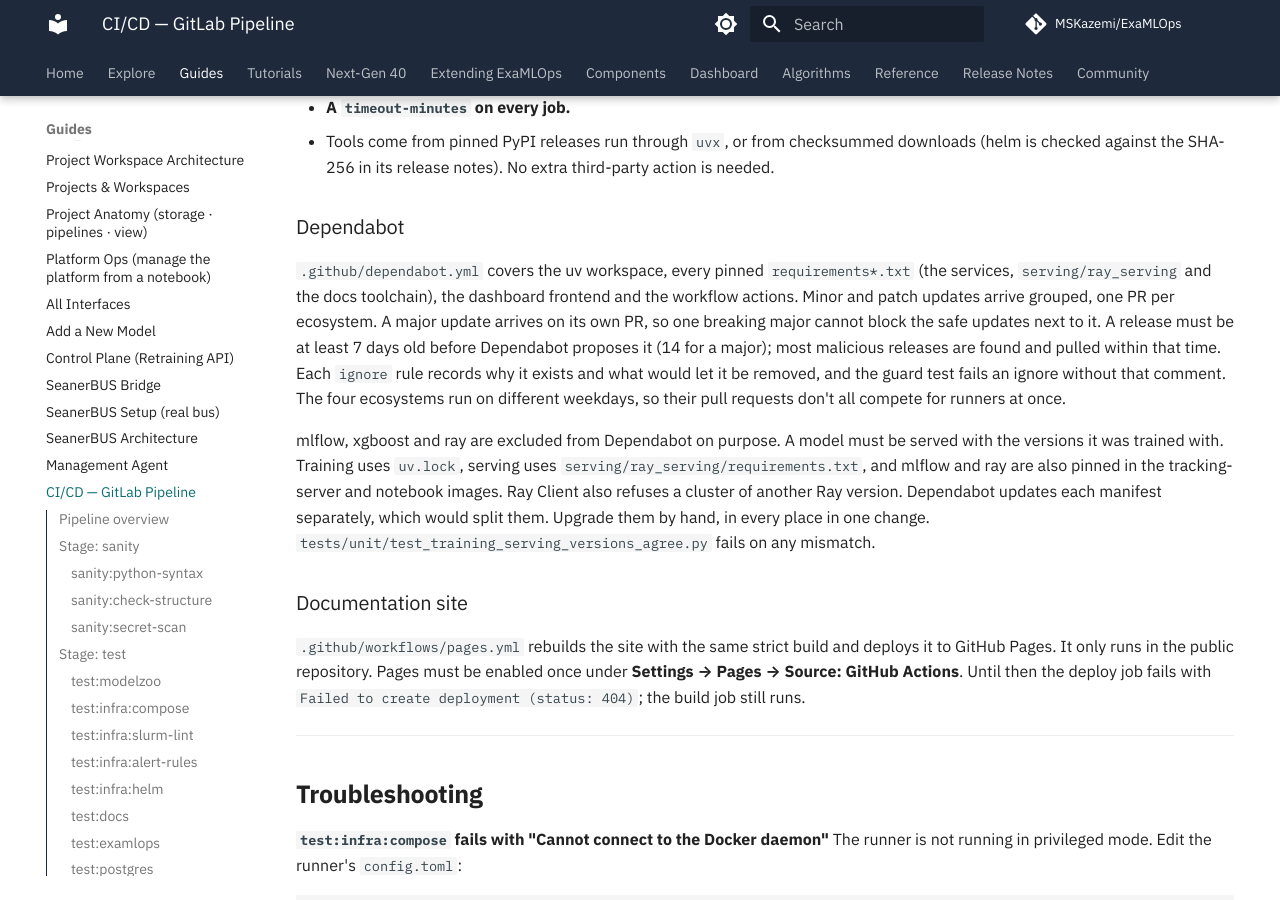
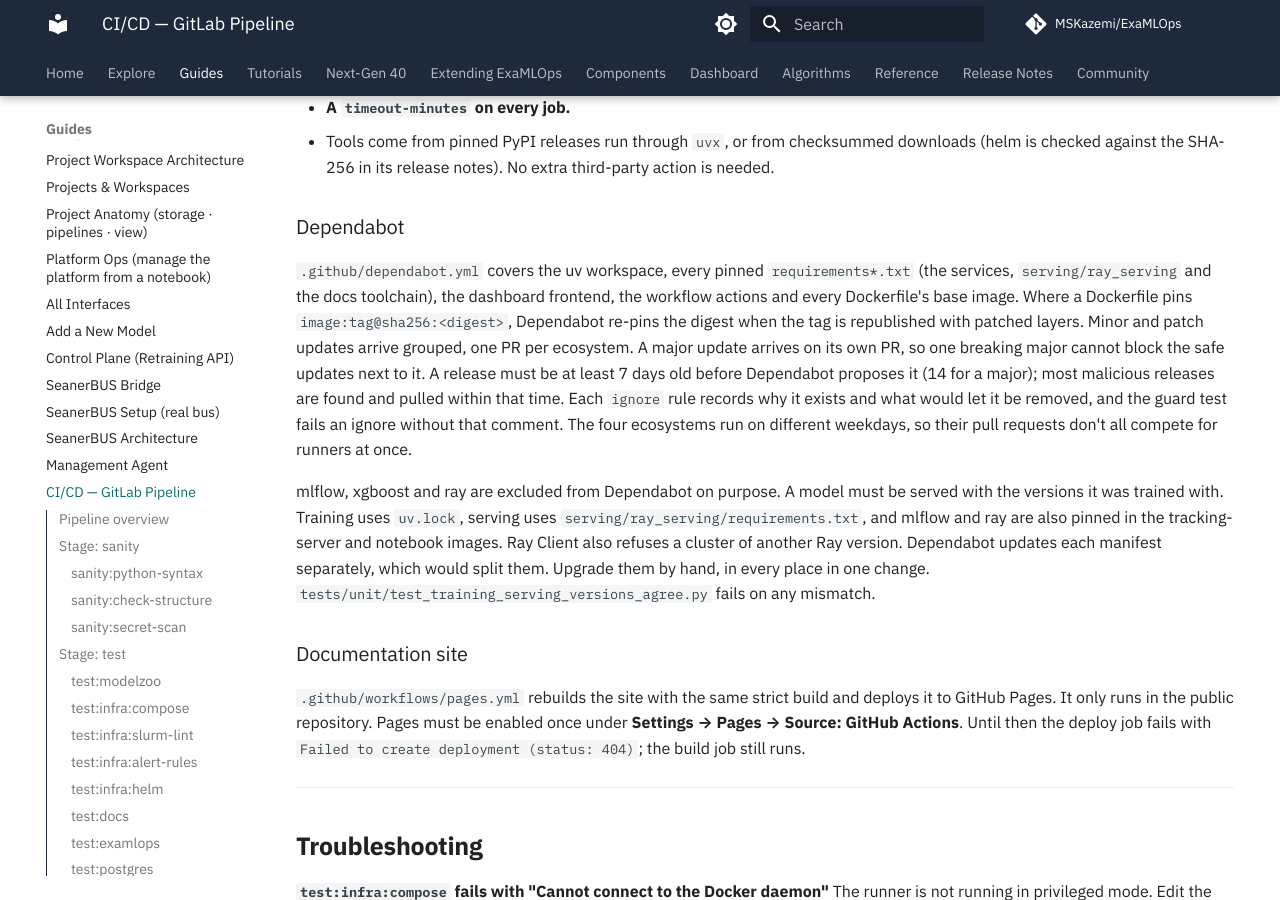
Before and after one commit to MSKazemi/ExaMLOps, an MkDocs documentation site: the page built from docs/guides/cicd.md, in a window 1280 px wide and 900 px high, scrolled down 22660 px. Built offline with MkDocs 1.6.1 and Material for MkDocs 9.7.7, drawn with Linux system fonts in a browser that asks for light colours; nearby versions of some CDN libraries; comment, search, counter and statistics services are not loaded.

Commit message:
ci: one concurrency group per branch again, and Dependabot for container base images
The per-commit group queued 27 runs behind the runner pool; per-branch keeps a started main run and at most one newer waiting run. Base images join Dependabot so digest pins get re-pinned; risky majors are held with stated reasons.

```diff
--- a/docs/guides/cicd.md
+++ b/docs/guides/cicd.md
@@ -988,7 +988,9 @@ versions CI uses) and `tests/unit/test_github_workflows_hardened.py` enforce the
 ### Dependabot
 
 `.github/dependabot.yml` covers the uv workspace, every pinned `requirements*.txt` (the services,
-`serving/ray_serving` and the docs toolchain), the dashboard frontend and the workflow actions.
+`serving/ray_serving` and the docs toolchain), the dashboard frontend, the workflow actions and
+every Dockerfile's base image. Where a Dockerfile pins `image:tag@sha256:<digest>`, Dependabot
+re-pins the digest when the tag is republished with patched layers.
 Minor and patch updates arrive grouped, one PR per ecosystem. A major update arrives on its own
 PR, so one breaking major cannot block the safe updates next to it. A release must be at least 7
 days old before Dependabot proposes it (14 for a major); most malicious releases are found and
```
Also changed, not shown: 3 other files.
